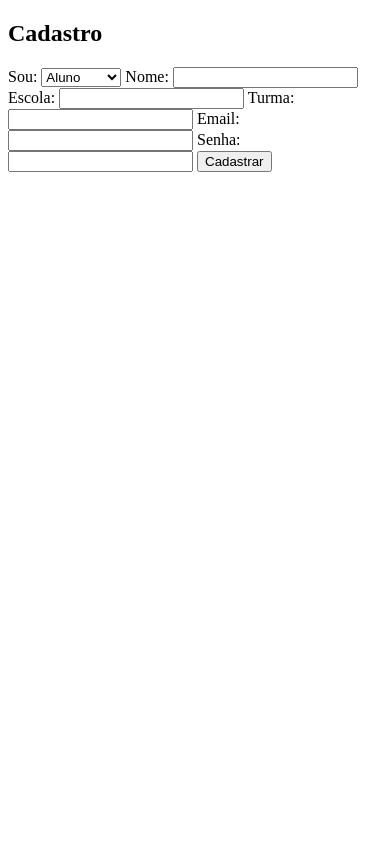
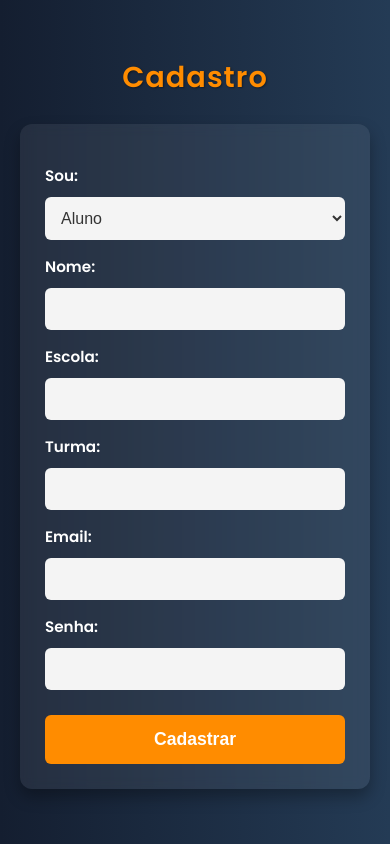
Before and after one commit to Patrickq67/projeto-ods4-educacao-inteligente, a plain HTML site: page cadastro.html in a window 390 px wide. Drawn offline with Linux system fonts and the light colour scheme.

Commit message:
Ajustes no Frontend

```diff
--- a/cadastro.html
+++ b/cadastro.html
@@ -4,7 +4,100 @@
 <head>
   <meta charset="UTF-8">
   <title>Cadastro</title>
-  <link rel="stylesheet" href="css/style-login.css">
+  <style>
+@import url('https://fonts.googleapis.com/css2?family=Poppins:wght@400;600&display=swap');
+
+* {
+  margin: 0;
+  padding: 0;
+  box-sizing: border-box;
+}
+
+body {
+  height: 100vh;
+  background: linear-gradient(to right, #141E30, #243B55);
+  display: flex;
+  flex-direction: column;
+  justify-content: center;
+  align-items: center;
+  font-family: 'Poppins', sans-serif;
+  color: #fff;
+  padding: 20px;
+}
+
+h2 {
+  margin-bottom: 25px;
+  font-size: 2.2rem;
+  font-weight: 700;
+  letter-spacing: 1px;
+  color: #ff8c00;
+  text-shadow: 1px 1px 2px rgba(0,0,0,0.4);
+}
+
+form {
+  background: rgba(255, 255, 255, 0.07);
+  padding: 35px 40px;
+  border-radius: 12px;
+  box-shadow: 0 8px 16px rgba(0,0,0,0.3);
+  width: 100%;
+  max-width: 400px;
+  backdrop-filter: blur(6px);
+}
+
+form label {
+  display: block;
+  margin: 15px 0 5px;
+  font-weight: 600;
+  font-size: 0.95rem;
+}
+
+form input, form select {
+  width: 100%;
+  padding: 12px;
+  margin-top: 5px;
+  border: none;
+  border-radius: 6px;
+  background: #f4f4f4;
+  color: #333;
+  font-size: 1rem;
+  transition: all 0.3s ease;
+}
+
+form input:focus, form select:focus {
+  outline: none;
+  border: 2px solid #ff8c00;
+}
+
+form button {
+  width: 100%;
+  margin-top: 25px;
+  background: #ff8c00;
+  color: #fff;
+  border: none;
+  padding: 14px;
+  border-radius: 6px;
+  font-size: 1.1rem;
+  font-weight: 600;
+  cursor: pointer;
+  transition: background 0.3s ease, transform 0.2s;
+}
+
+form button:hover {
+  background: #e67600;
+  transform: scale(1.03);
+}
+
+/* Responsividade */
+@media (max-width: 480px) {
+  h2 {
+    font-size: 1.8rem;
+  }
+  form {
+    padding: 25px;
+  }
+}
+
+  </style>
 </head>
 <body>
   <h2>Cadastro</h2>
--- a/css/login-style.css
+++ /dev/null
@@ -1,91 +0,0 @@
-@import url('https://fonts.googleapis.com/css2?family=Poppins:wght@300;400;600&display=swap');
-
-* {
-  margin: 0;
-  padding: 0;
-  box-sizing: border-box;
-}
-
-body {
-  height: 100vh;
-  background: linear-gradient(to right, #141E30, #243B55);
-  display: flex;
-  justify-content: center;
-  align-items: center;
-  font-family: 'Poppins', sans-serif;
-  color: #fff;
-}
-
-.login-container {
-  background-color: rgba(255, 255, 255, 0.1);
-  backdrop-filter: blur(10px);
-  padding: 40px;
-  border-radius: 12px;
-  box-shadow: 0 8px 16px rgba(0,0,0,0.3);
-  width: 100%;
-  max-width: 400px;
-  text-align: center;
-}
-
-.login-container h1 {
-  margin-bottom: 24px;
-  font-size: 32px;
-  font-weight: 600;
-}
-
-form {
-  display: flex;
-  flex-direction: column;
-  gap: 16px;
-}
-
-label {
-  text-align: left;
-  font-size: 14px;
-  color: #eee;
-}
-
-input {
-  padding: 10px 12px;
-  border: none;
-  border-radius: 6px;
-  outline: none;
-  font-size: 16px;
-}
-
-.button-group {
-  display: flex;
-  justify-content: space-between;
-  gap: 10px;
-  margin-top: 10px;
-}
-
-button {
-  flex: 1;
-  padding: 10px 0;
-  background: #243B55;
-  color: white;
-  border: none;
-  border-radius: 6px;
-  cursor: pointer;
-  transition: background 0.3s ease;
-  font-weight: 600;
-}
-
-button:hover {
-  background: #1a2b40;
-}
-
-p {
-  margin-top: 20px;
-}
-
-a {
-  color: #ddd;
-  text-decoration: none;
-  transition: color 0.3s ease;
-}
-
-a:hover {
-  color: white;
-}
--- a/css/quiz-style.css
+++ /dev/null
@@ -1,77 +0,0 @@
-@import url('https://fonts.googleapis.com/css2?family=Poppins:wght@300;400;600&display=swap');
-
-* {
-  margin: 0;
-  padding: 0;
-  box-sizing: border-box;
-}
-
-body {
-    min-height: 100vh;
-    background: linear-gradient(to right, #141E30, #243B55);
-    font-family: 'Poppins', sans-serif;
-    display: flex;
-    justify-content: center;
-    align-items: flex-start; /* em vez de center para começar do topo */
-    color: #fff;
-    padding: 40px 20px; /* mais espaçamento superior */
-  }
-
-
-.container {
-  max-width: 700px;
-  width: 100%;
-  background-color: rgba(255, 255, 255, 0.08);
-  backdrop-filter: blur(10px);
-  padding: 40px;
-  border-radius: 16px;
-  box-shadow: 0 10px 20px rgba(0,0,0,0.3);
-  text-align: left;
-  margin-top: 40px;
-}
-
-h2 {
-  font-size: 26px;
-  font-weight: 600;
-  margin-bottom: 20px;
-  color: #fff;
-}
-
-p {
-  font-size: 16px;
-  margin-bottom: 20px;
-  color: #e0e0e0;
-}
-
-img {
-  max-width: 100%;
-  border-radius: 8px;
-  margin-bottom: 20px;
-}
-
-form label {
-  display: block;
-  margin-bottom: 12px;
-  font-size: 16px;
-  cursor: pointer;
-}
-
-form input[type="radio"] {
-  margin-right: 8px;
-}
-
-button {
-  background-color: #243B55;
-  color: #fff;
-  border: none;
-  padding: 12px 24px;
-  font-size: 16px;
-  font-weight: 500;
-  border-radius: 8px;
-  cursor: pointer;
-  transition: background 0.3s ease;
-}
-
-button:hover {
-  background-color: #1a2b40;
-}
```
Also changed, not shown: login.html (+94 -1 lines), professor/home-professor.html (+72 -0 lines).
